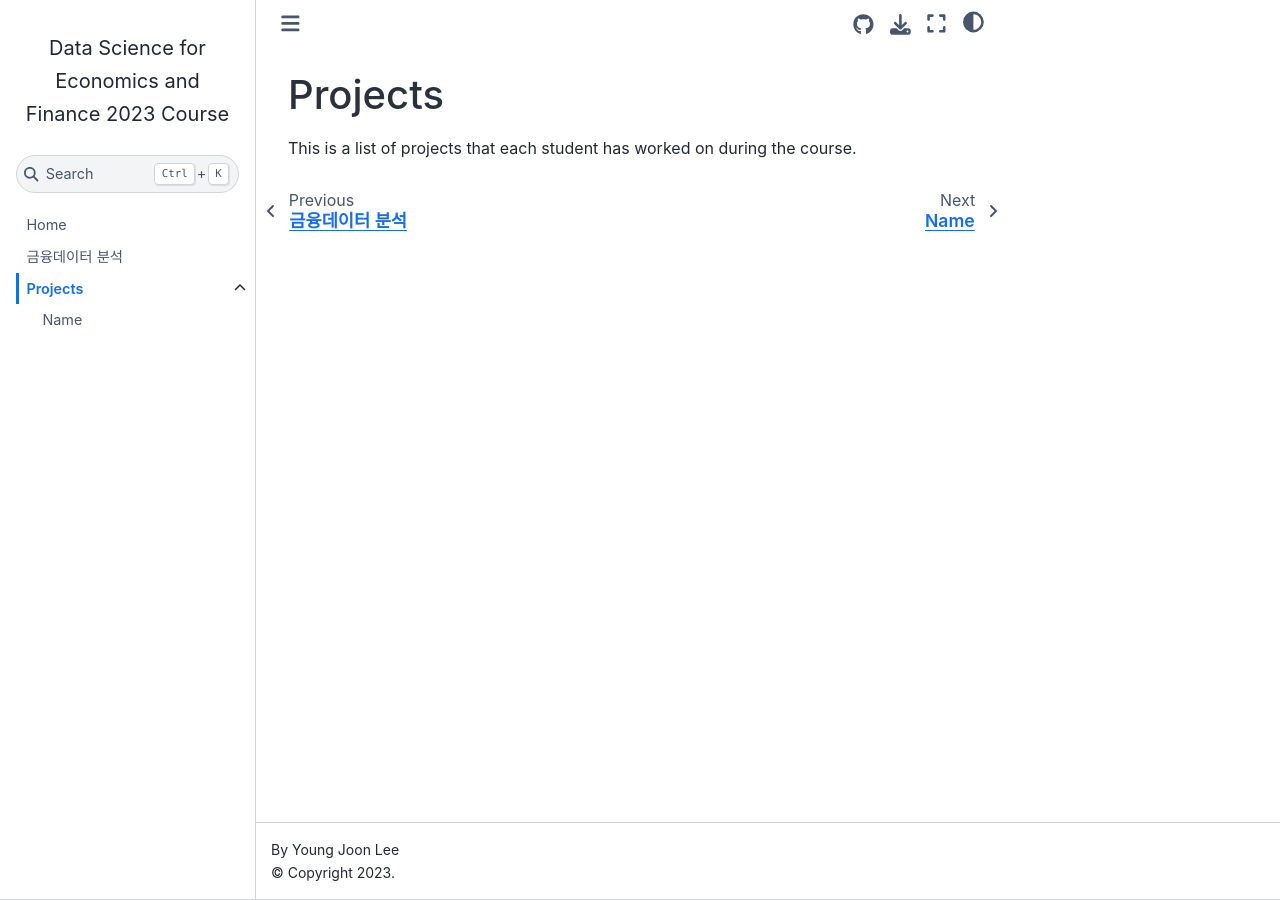
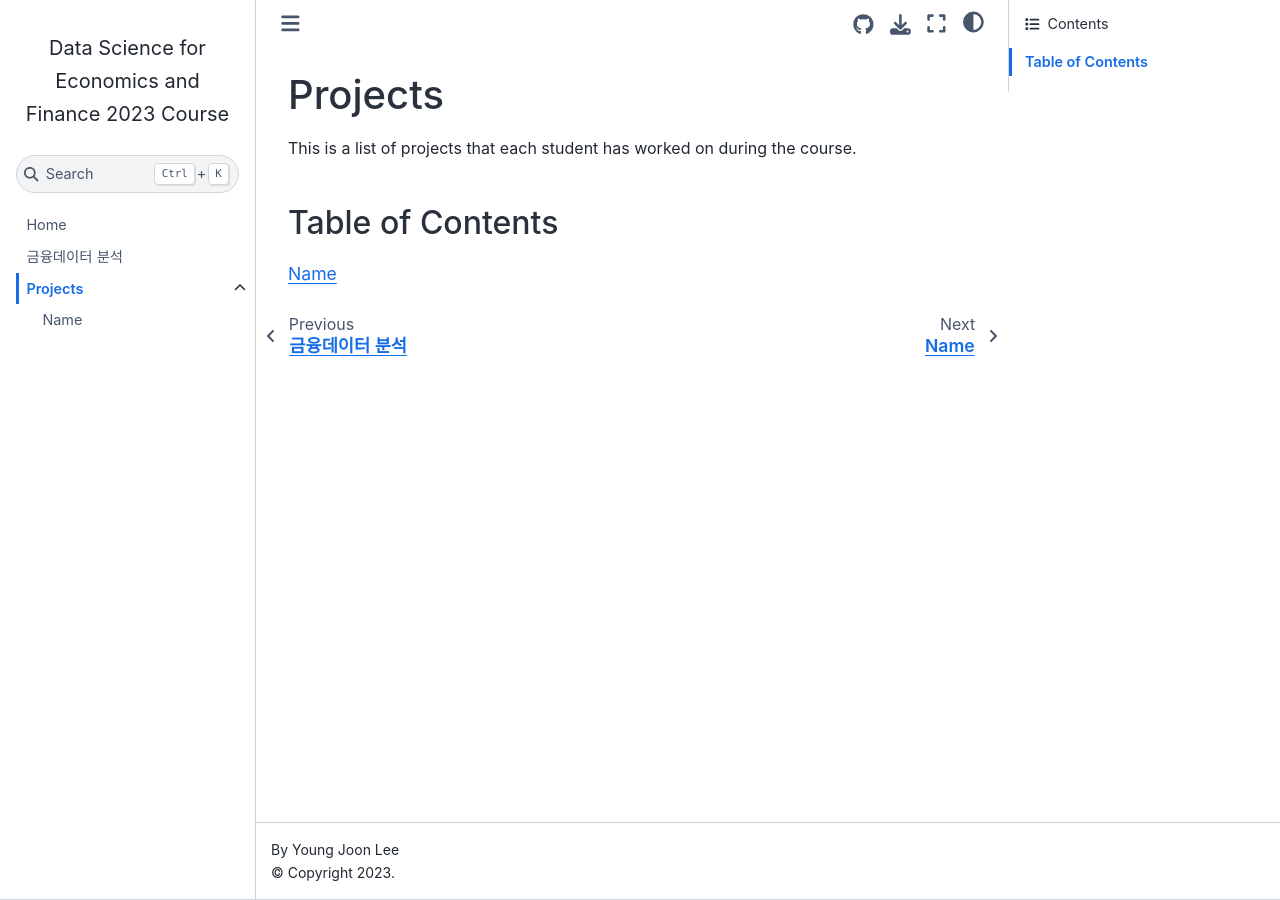
Before and after one commit to chu-aie/ds-econ-2023, a Jupyter Book: the page built from book/projects/index.md, in a window 1280 px wide. Built offline with Jupyter Book 1.0.4 settings and Sphinx 7.4.7 and the Sphinx Book theme 1.1.4, drawn with Linux system fonts in a browser that asks for light colours.

Commit message:
chore(projects): add table of contents

````diff
--- a/book/projects/index.md
+++ b/book/projects/index.md
@@ -1,3 +1,9 @@
 # Projects
 
 This is a list of projects that each student has worked on during the course.
+
+## Table of Contents
+
+```{tableofcontents}
+
+```
````
